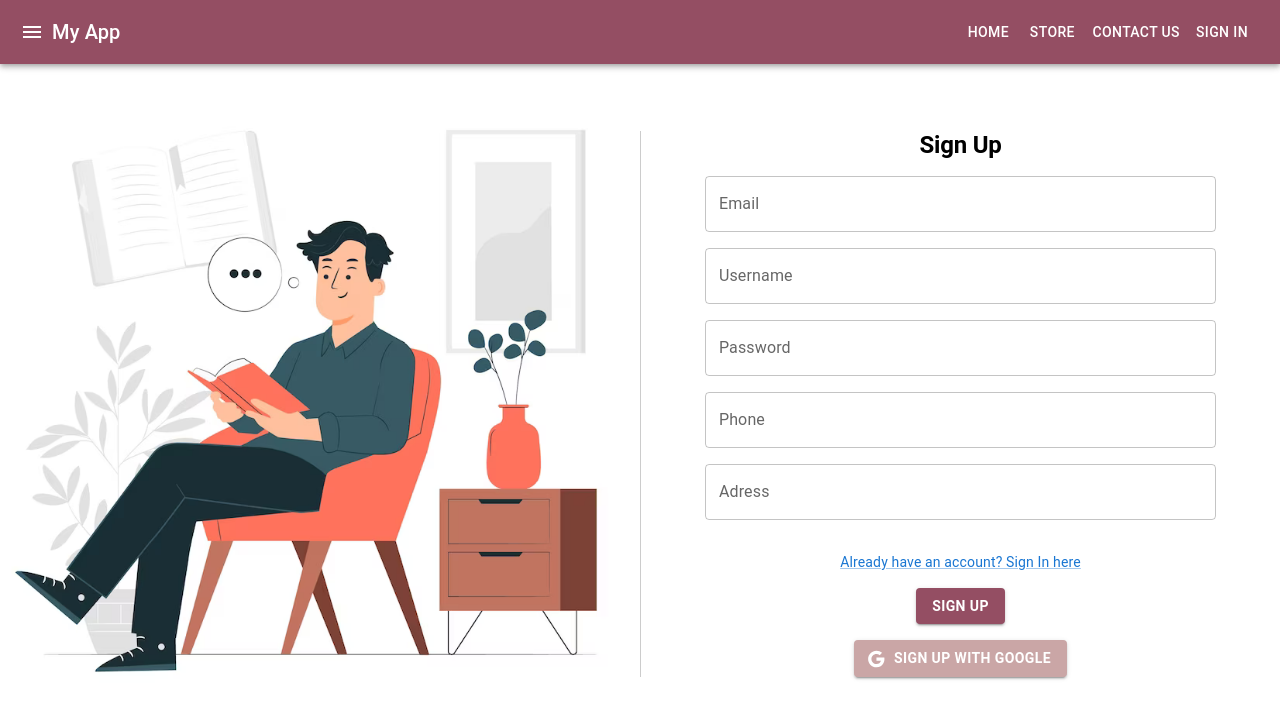
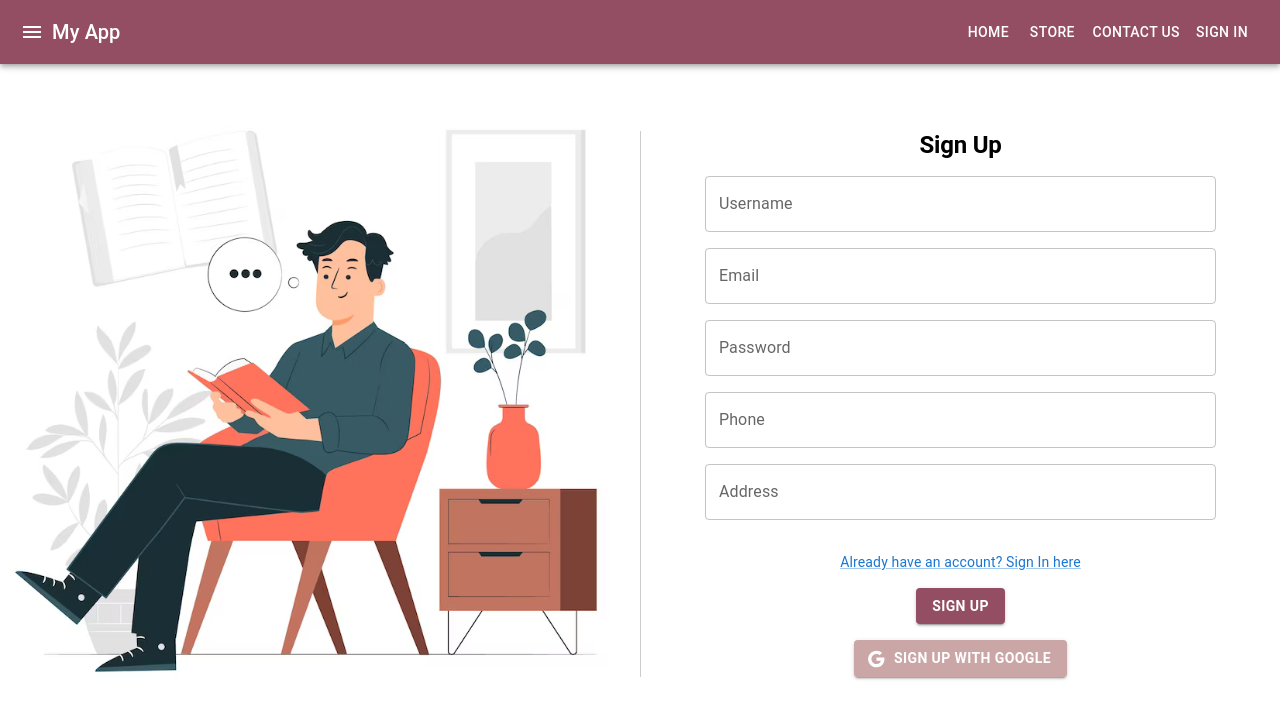
Before and after one commit to Mostafa-Elshahawy/Byte-Books, a React (Create React App) app in the folder byte-books-frontend/: page /signup in a window 1280 px wide. Shown: the top 718 px of the page. Built offline with nearby package versions, Linux system fonts and the light colour scheme.

Commit message:
fixed some minor details

```diff
--- a/byte-books-frontend/src/components/SignupForm.js
+++ b/byte-books-frontend/src/components/SignupForm.js
@@ -38,11 +38,11 @@ const SignUpForm = ({title,onSubmit})=>{
                 <img src={manReadinImage} style={{width:'50%'}} alt="man reading"/>
                 <Grid container direction="column" justify="center" alignItems="center" style={{borderLeft:'1px solid #ccc',width:'50%'}}>
                     <Typography variant="h2" style={SignUpLabel}>Sign Up</Typography>
+                    <TextField label="Username" variant='outlined' style={{marginBottom:theme.spacing(2),width:'80%'}}/>
                     <TextField label="Email" variant='outlined' style={{marginBottom:theme.spacing(2),width:'80%'}}/>
-                    <TextField label="Username" variant='outlined' style={{marginBottom:theme.spacing(2),width:'80%'}}/>
                     <TextField label="Password" type="password" variant='outlined' style={{marginBottom:theme.spacing(2),width:'80%'}}/>
                     <TextField label="Phone" variant='outlined' style={{marginBottom:theme.spacing(2),width:'80%'}}/>
-                    <TextField label="Adress" variant='outlined' style={{marginBottom:theme.spacing(2),width:'80%'}}/>
+                    <TextField label="Address" variant='outlined' style={{marginBottom:theme.spacing(2),width:'80%'}}/>
                     <Typography variant='body2' align='center' style={SignInLink}>
                         <Link component={RouterLink} to="/login" >Already have an account? Sign In here</Link>
                     </Typography>
--- a/byte-books-frontend/src/pages/signupPage.js
+++ b/byte-books-frontend/src/pages/signupPage.js
@@ -5,8 +5,8 @@ import SignUpForm from '../components/SignupForm';
 
 const SignupPage = () => {
   const [username, setUsername] = useState('');
+  const [email, setEmail] = useState('');
   const [password, setPassword] = useState('');
-  const [email, setEmail] = useState('');
   const [phone,setPhone] = useState('');
   const [address,setAddress] = useState('');
 
@@ -14,8 +14,8 @@ const SignupPage = () => {
     try{
       const response = await axios.post('http://localhost:8000/signup', {
         username,
+        email,
         password,
-        email,
         phone,
         address,
       });
```
Also changed, not shown: 1 other file (tests, documents, lock files or other folders).
